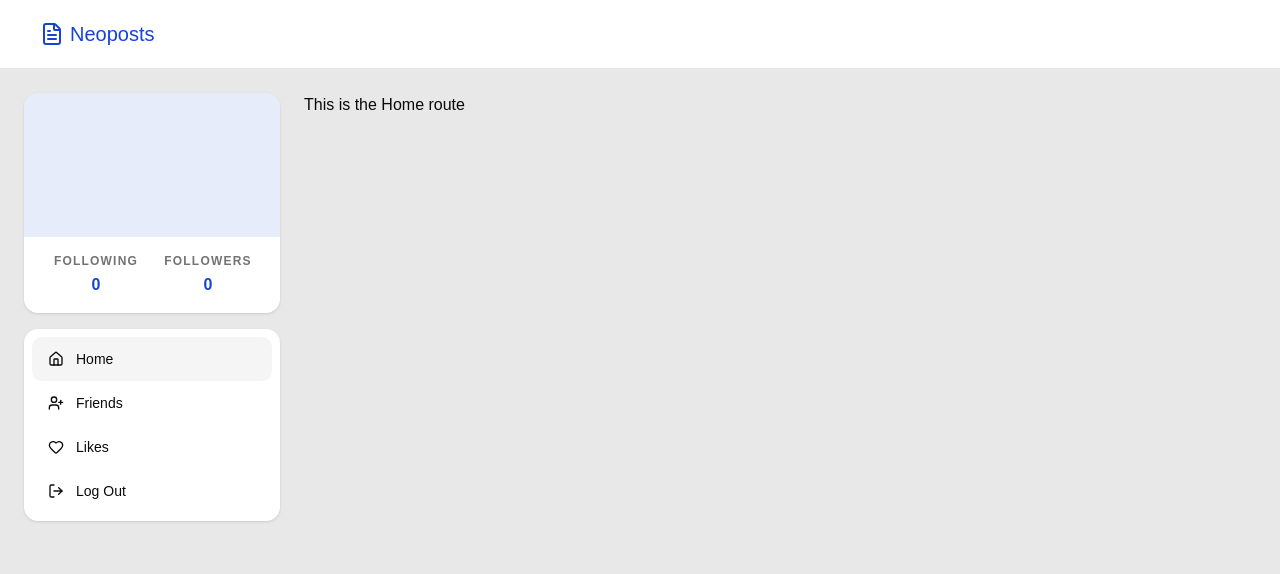
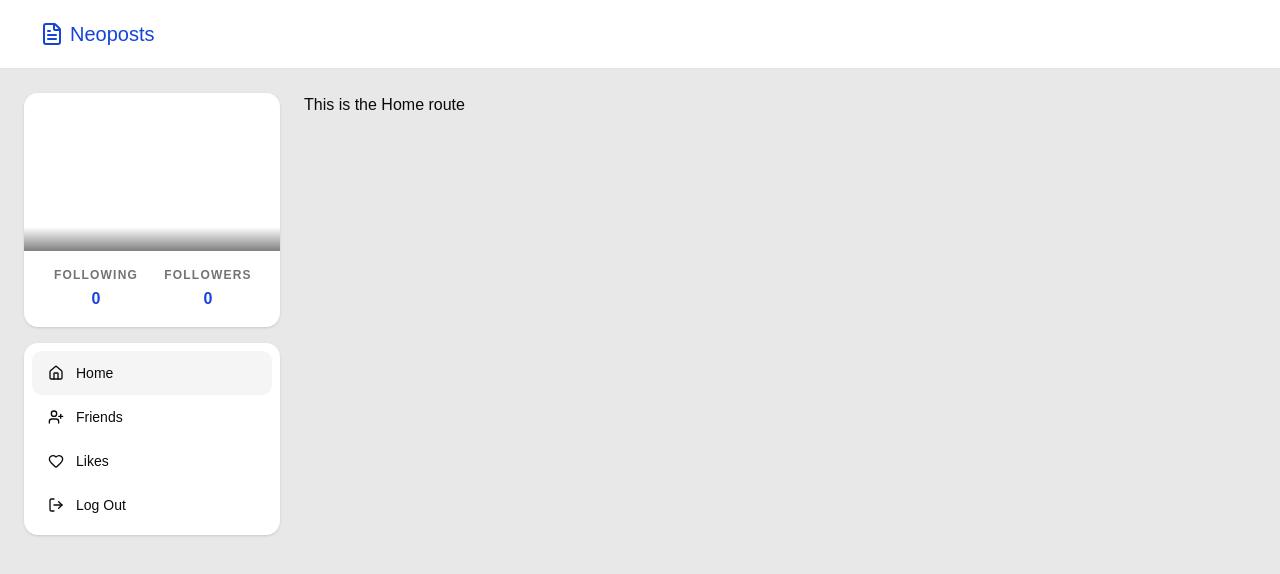
Before and after one commit to Neocoast/jojo-react, a React (Vite) app: page / in a window 1280 px wide. Shown: the top 574 px of the page. Built offline with nearby package versions, Linux system fonts and the light colour scheme; no server answers; sample sign-in values are in the browser's storage.

Commit message:
feat: add custom avatar

```diff
--- a/package.json
+++ b/package.json
@@ -17,6 +17,7 @@
     "@hookform/resolvers": "^5.4.0",
     "@reduxjs/toolkit": "^2.12.0",
     "@tanstack/react-router": "^1.170.11",
+    "boring-avatars": "^2.0.4",
     "class-variance-authority": "^0.7.1",
     "clsx": "^2.1.1",
     "lucide-react": "^1.17.0",
--- /dev/null
+++ b/src/components/Avatar.tsx
@@ -0,0 +1,26 @@
+import BoringAvatar from 'boring-avatars';
+
+const COLORS = ['#00686c', '#32c2b9', '#edecb3', '#fad928', '#ff9915'];
+
+interface AvatarProps {
+  name: string;
+  size?: number | string;
+  className?: string;
+  preserveAspectRatio?: string;
+}
+
+const Avatar = ({
+  name, size = 40, className, preserveAspectRatio,
+}: AvatarProps) => (
+  <BoringAvatar
+    name={name}
+    size={size}
+    variant="beam"
+    colors={COLORS}
+    square
+    className={className}
+    preserveAspectRatio={preserveAspectRatio}
+  />
+);
+
+export { Avatar };
--- a/src/components/Sidebar.tsx
+++ b/src/components/Sidebar.tsx
@@ -8,6 +8,7 @@ import { logoutUser } from '@/services/authSlice';
 import { useGetMeQuery, useSignOutMutation } from '@/services/authApi';
 import { NavButton } from '@/components/NavButton';
 import { UserStat } from '@/components/UserStat';
+import { Avatar } from '@/components/Avatar';
 import { cn } from '@/lib/utils';
 
 const ROUTES = {
@@ -42,13 +43,19 @@ const Sidebar = ({ isOpen, onClose }: SidebarProps) => {
         )}
       >
         <div className="bg-white rounded-xl overflow-hidden shadow-sm">
-          <div className="relative h-36 bg-primary/10 flex items-center justify-center">
-            <span className="text-4xl font-semibold text-primary">
-              {user?.name?.charAt(0).toUpperCase()}
-            </span>
-            <div className="absolute bottom-0 left-0 right-0 p-3">
-              <p className="font-semibold text-sm">{user?.name}</p>
-              <p className="text-muted-foreground text-xs">{user?.email}</p>
+          <div className="relative overflow-hidden w-full h-39.5">
+            {user && (
+              <Avatar
+                name={user.name}
+                size="100%"
+                className="absolute inset-0 h-full w-full"
+                preserveAspectRatio="none"
+              />
+            )}
+
+            <div className="absolute bottom-0 left-0 right-0 p-3 bg-linear-to-t from-black/50">
+              <p className="font-semibold text-sm text-white">{user?.name}</p>
+              <p className="text-white/80 text-xs">{user?.email}</p>
             </div>
           </div>
           <div className='flex m-4'>
```
Also changed, not shown: 1 other file (tests, documents, lock files or other folders).
